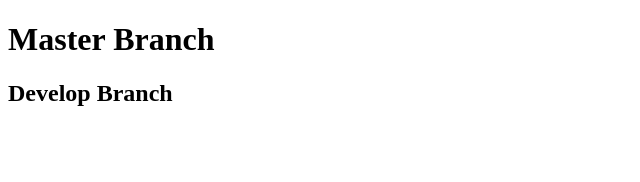
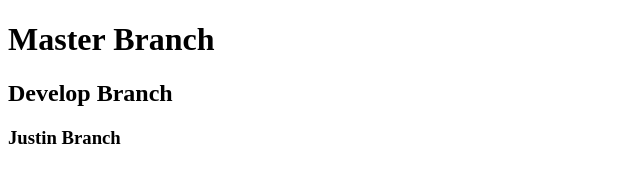
Before and after one commit to castleman12/teamGit, a plain HTML site: page index.html in a window 1280 px wide. Shown: the whole page, without its empty margins (0-640 px from the left). Drawn offline with Linux system fonts and the light colour scheme.

Commit message:
justin's branch

```diff
--- a/index.html
+++ b/index.html
@@ -8,5 +8,6 @@
 <body>
     <h1>Master Branch</h1>
     <h2>Develop Branch</h2>
+    <h3>Justin Branch</h3>
 </body>
 </html>
```
